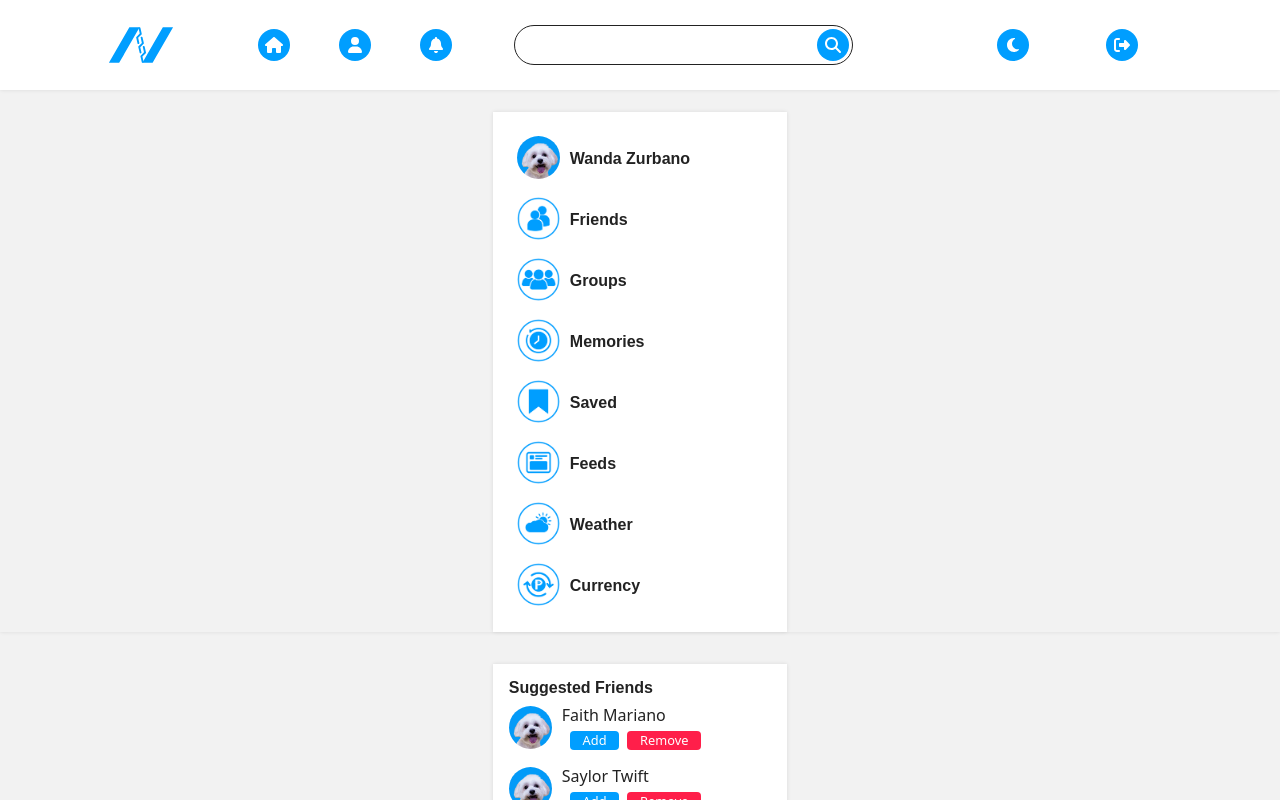
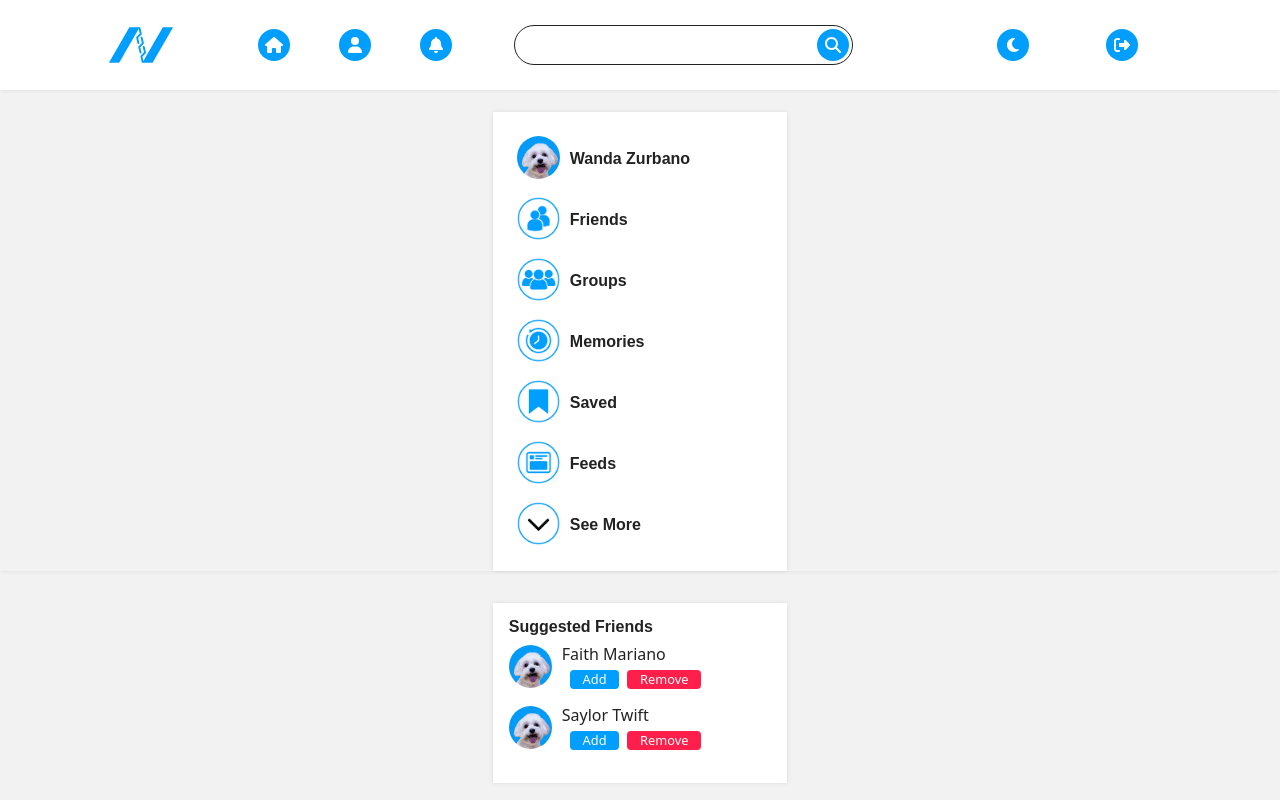
Before and after one commit to LymarPaller/nexus, a React (Vite) app: page /aside in a window 1280 px wide. Shown: the top 800 px of the page. Built offline with nearby package versions, Linux system fonts and the light colour scheme.

Commit message:
feat: see more in aside left

```diff
--- a/src/components/AsideLeft.jsx
+++ b/src/components/AsideLeft.jsx
@@ -5,22 +5,37 @@ import Profile from '../assets/wanda.jpg';
 import FriendsIcon from '../assets/icons/friends.png';
 import GroupsIcon from '../assets/icons/groups.png';
 import MemoriesIcon from '../assets/icons/memories.png';
-import SavedIcon from '../assets/icons/saved.png'
-import FeedsIcon from '../assets/icons/feeds.png'
-import CurrencyIcon from '../assets/icons/currency.png'
-import WeatherIcon from '../assets/icons/weather.png'
+import SavedIcon from '../assets/icons/saved.png';
+import FeedsIcon from '../assets/icons/feeds.png';
+import CurrencyIcon from '../assets/icons/currency.png';
+import WeatherIcon from '../assets/icons/weather.png';
+import SeemoreIcon from '../assets/icons/seemore.png';
+import SeelessIcon from '../assets/icons/seeless.png';
 
 function AsideLeft() {
+    const [expanded, setExpanded] = useState(false);
+
+    const toggleExpansion = () => {
+        setExpanded(!expanded);
+    };
+
     const sections = [
         { title: 'Friends', icon: FriendsIcon },
         { title: 'Groups', icon: GroupsIcon },
         { title: 'Memories', icon: MemoriesIcon },
         { title: 'Saved', icon: SavedIcon },
         { title: 'Feeds', icon: FeedsIcon },
-        { title: 'Weather', icon: WeatherIcon},
-        { title: 'Currency', icon: CurrencyIcon}
+    ];
 
-    ];
+    const seeMoreText = expanded ? 'See Less' : 'See More';
+
+    const openWeatherLink = () => {
+        window.open('https://kairos-weatherapp.vercel.app/', '_blank');
+    };
+
+    const openCurrencyLink = () => {
+        window.open('https://exploredia.vercel.app/', '_blank');
+    };
 
     return (
         <div className="aside-left-container">
@@ -36,14 +51,40 @@ function AsideLeft() {
                     </Link>
                 </div>
                 {sections.map((section, index) => (
-                    <div className={`${section.title.toLowerCase()}-section`} key={index}>
+                    <div className={`section ${section.title.toLowerCase()}-section`} key={index}>
                         <div className="profile-image">
                             <img src={section.icon} alt={`${section.title} Profile`} />
                         </div>
                         <h3>{section.title}</h3>
-                        {/* Render list of {section.title.toLowerCase()} */}
+                        {/* Render section content */}
                     </div>
                 ))}
+
+                {/* Toggle button */}
+                <div className="section see-more-section" onClick={toggleExpansion}>
+                    <div className="profile-image">
+                        <img src={expanded ? SeelessIcon : SeemoreIcon} alt={seeMoreText} />
+                    </div>
+                    <h3>{seeMoreText}</h3>
+                </div>
+
+                {/* Render Weather and Currency sections based on expansion */}
+                {expanded && (
+                    <>
+                        <div className="section weather-section" onClick={openWeatherLink}>
+                            <div className="profile-image">
+                                <img src={WeatherIcon} alt="Weather" />
+                            </div>
+                            <h3>Weather</h3>
+                        </div>
+                        <div className="section currency-section" onClick={openCurrencyLink}>
+                            <div className="profile-image">
+                                <img src={CurrencyIcon} alt="Currency" />
+                            </div>
+                            <h3>Currency</h3>
+                        </div>
+                    </>
+                )}
             </div>
         </div>
     );
--- a/src/styles/AsideLeft.scss
+++ b/src/styles/AsideLeft.scss
@@ -45,7 +45,8 @@
         .saved-section,
         .feeds-section,
         .weather-section,
-        .currency-section {
+        .currency-section
+         {
             display: flex;
             align-items: center;
             padding: 8px;
@@ -87,3 +88,24 @@
     background-color: rgba(0, 0, 0, 0.3);
     z-index: 2;
 }
+
+
+.section {
+    display: flex;
+    align-items: center;
+    padding: 8px;
+    z-index: 4;
+
+    @include tablet {
+        padding-left: 0;
+    }
+
+    h3 {
+        margin: 0;
+        font-size: 1rem;
+    }
+
+    a {
+        color: var(--black);
+    }
+}
```
Also changed, not shown: src/assets/icons/seeless.png (added), src/assets/icons/seemore.png (added).
